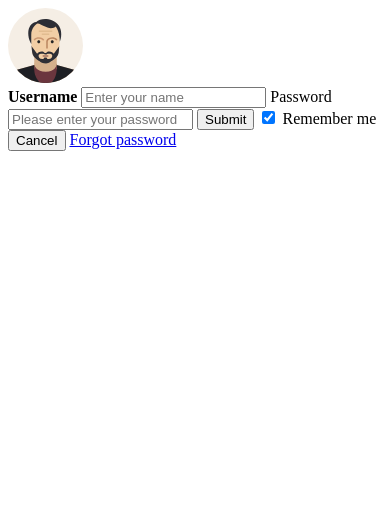
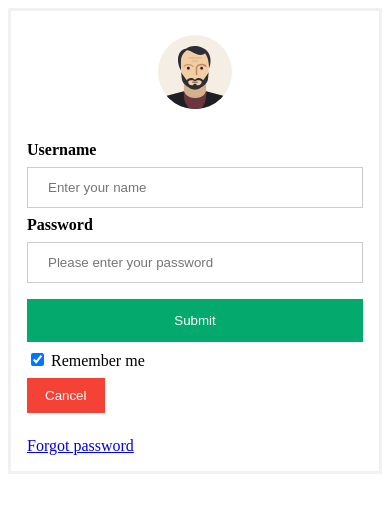
Before and after one commit to avinashweb85/Login-Form, a plain HTML site: page index.html in a window 390 px wide. Drawn offline with Linux system fonts and the light colour scheme.

Commit message:
css and media query

```diff
--- a/index.css
+++ b/index.css
@@ -0,0 +1,60 @@
+form {
+    border: 3px solid #f1f1f1;
+}
+
+input[type=text],
+input[type=password] {
+    width: 100%;
+    padding: 12px 20px;
+    margin: 8px 0px;
+    display: inline-block;
+    box-sizing: border-box;
+    border: 1px solid #ccc;
+}
+
+button {
+    background-color: #04AA6D;
+    color: white;
+    padding: 14px 20px;
+    margin: 8px 0;
+    border: none;
+    cursor: pointer;
+    width: 100%;
+}
+
+button:hover {
+    opacity: 0.8;
+}
+
+.cancelbtn {
+    width: auto;
+    padding: 10px 18px;
+    background-color: #f44336;
+}
+
+.imgcontainer {
+    text-align: center;
+    margin: 24px 0 12px 0;
+    position: relative;
+}
+
+img.avatar {
+    width: 40%;
+    border-radius: 50%;
+}
+
+.container {
+    padding: 16px;
+}
+
+span {
+    float: right;
+    padding-top: 16px;
+}
+
+@media screen and (max-width:500px) {
+    span {
+        display: block;
+        float: none;
+    }
+}
--- a/index.html
+++ b/index.html
@@ -1,24 +1,26 @@
 <!DOCTYPE html>
 
-<head></head>
+<head>
+    <link rel="stylesheet" href="index.css" />
+</head>
 
 <body>
 <form>
-    <div class="imgecontainer">
+    <div class="imgcontainer">
         <img src="./images/avatar.svg" alt="profile picture" width="20%"/>
     </div>
     <div class="container">
         <label for="name"><b>Username</b></label>
         <input name="name" type="text" placeholder="Enter your name" required/>
-        <label for="password">Password</label>
+        <label for="password"><b>Password</b></label>
         <input type="password" name="password" placeholder="Please enter your password" required/>
         <button type="submit">Submit</button>
         <label>
             <input type="checkbox" checked name="remember"/> Remember me
         </label>
         <div>
-            <button type="button">Cancel</button>
-            <span><a href="#">Forgot password</a> </span>
+            <button type="button" class="cancelbtn">Cancel</button>
+            <span><a href="#">Forgot password</a></span>
         </div>
     </div>
 </form>
```
